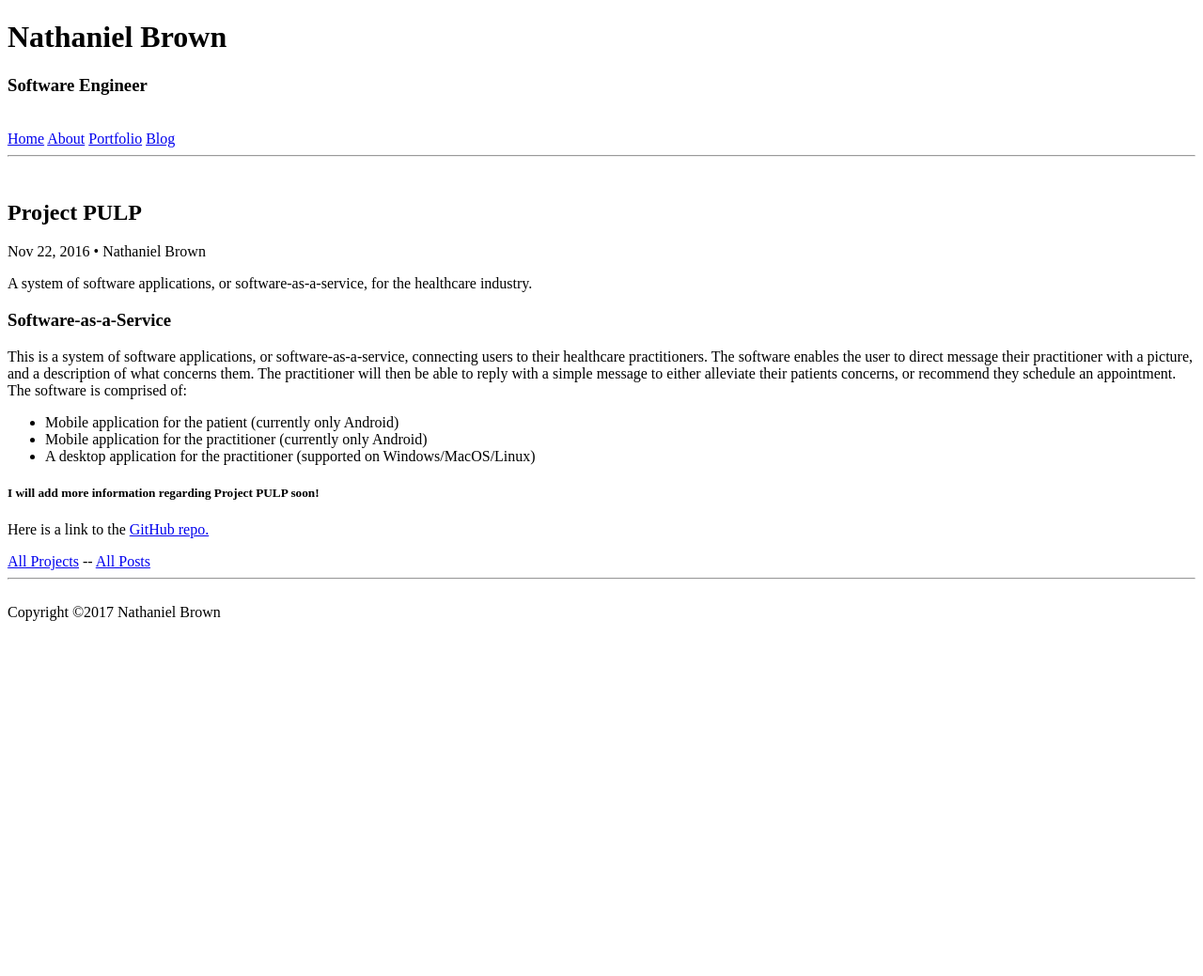
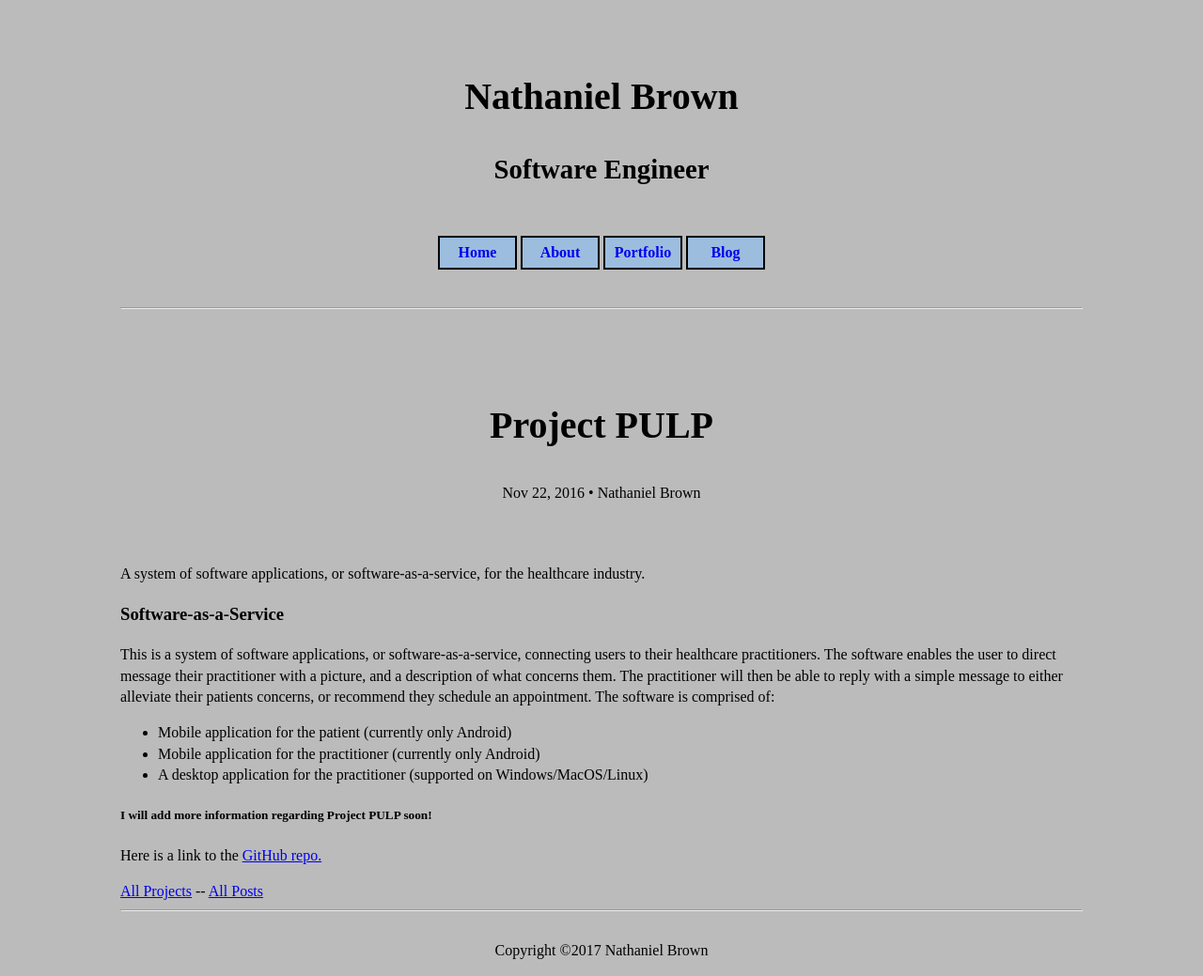
Before and after one commit to ngbcode/ngbcode.github.io, a Jekyll site: the page built from _posts/projects/2016-11-22-project-pulp.markdown, in a window 1280 px wide. Shown: the whole page at 94% size. Built offline with Jekyll 4.4.1, drawn with Linux system fonts in a browser that asks for light colours; some web fonts are replaced; before the commit the page ends 900 px from its top, so only the background shows below that.

Commit message:
Update post layout--css file path

```diff
--- a/_includes/head.html
+++ b/_includes/head.html
@@ -11,7 +11,7 @@
     <link rel="stylesheet" href="https://fonts.googleapis.com/css?family=Roboto:300,400,500,700,400italic">
     <link rel="stylesheet" href="https://fonts.googleapis.com/css?family=Slabo+27px">
     <link rel="stylesheet" href="https://fonts.googleapis.com/css?family=Droid+Serif:400,400i,700,700i">
-    <link rel="stylesheet" href="assets/css/style.css">
+    <link rel="stylesheet" href="/assets/css/style.css">
 
     <!-- Links for favicon -->
     <link rel="apple-touch-icon" sizes="180x180" href="/assets/favicon/apple-touch-icon.png">
--- a/_layouts/post.html
+++ b/_layouts/post.html
@@ -1,7 +1,29 @@
 <!DOCTYPE html>
 <html lang="en">
+	<head>
+		<meta charset="UTF-8">
+		<meta http-equiv="X-UA-Compatible" content="IE=edge">
+		<meta name="viewport" content="width=device-width, initial-scale=1">
+		<meta name="description" content="{% if page.excerpt %}{{ page.excerpt | strip_html | strip_newlines | truncate: 160 }}{% else %}{{ site.description }}{% endif %}">
+		<title>{% if page.title %}{{ page.title }} | {{ site.title | escape }}{% else %}{{ site.title }}{% endif %}</title>
 
-	{% include head.html %}
+
+		<link rel="canonical" href="{{ page.url | replace:'index.html','' | prepend: site.baseurl | prepend: site.url }}">
+		<link rel="alternate" type="application/rss+xml" title="{{ site.title }}" href="{{ "/feed.xml" | prepend: site.baseurl | prepend: site.url }}">
+		<link rel="stylesheet" href="https://fonts.googleapis.com/css?family=Roboto:300,400,500,700,400italic">
+		<link rel="stylesheet" href="https://fonts.googleapis.com/css?family=Slabo+27px">
+		<link rel="stylesheet" href="https://fonts.googleapis.com/css?family=Droid+Serif:400,400i,700,700i">
+		<link rel="stylesheet" href="/assets/css/style.css">
+
+		<!-- Links for favicon -->
+		<link rel="apple-touch-icon" sizes="180x180" href="/assets/favicon/apple-touch-icon.png">
+		<link rel="icon" type="image/png" href="/assets/favicon/favicon-32x32.png" sizes="32x32">
+		<link rel="icon" type="image/png" href="/assets/favicon/favicon-16x16.png" sizes="16x16">
+		<link rel="manifest" href="/assets/favicon/manifest.json">
+		<link rel="mask-icon" href="/assets/favicon/safari-pinned-tab.svg" color="#5bbad5">
+		<meta name="theme-color" content="#ffffff">
+	</head>
+
 	{% seo %}
 
 	<body>
```
